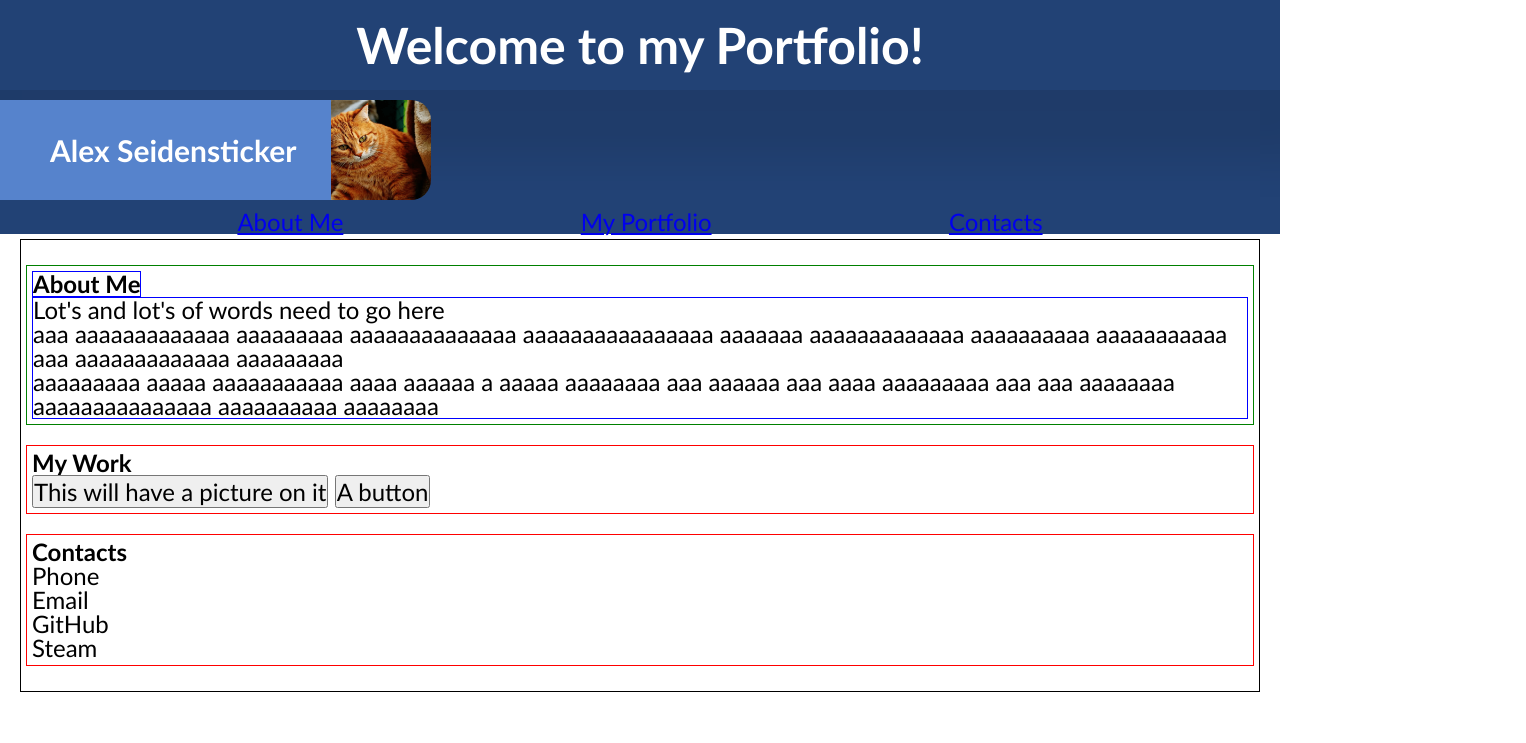
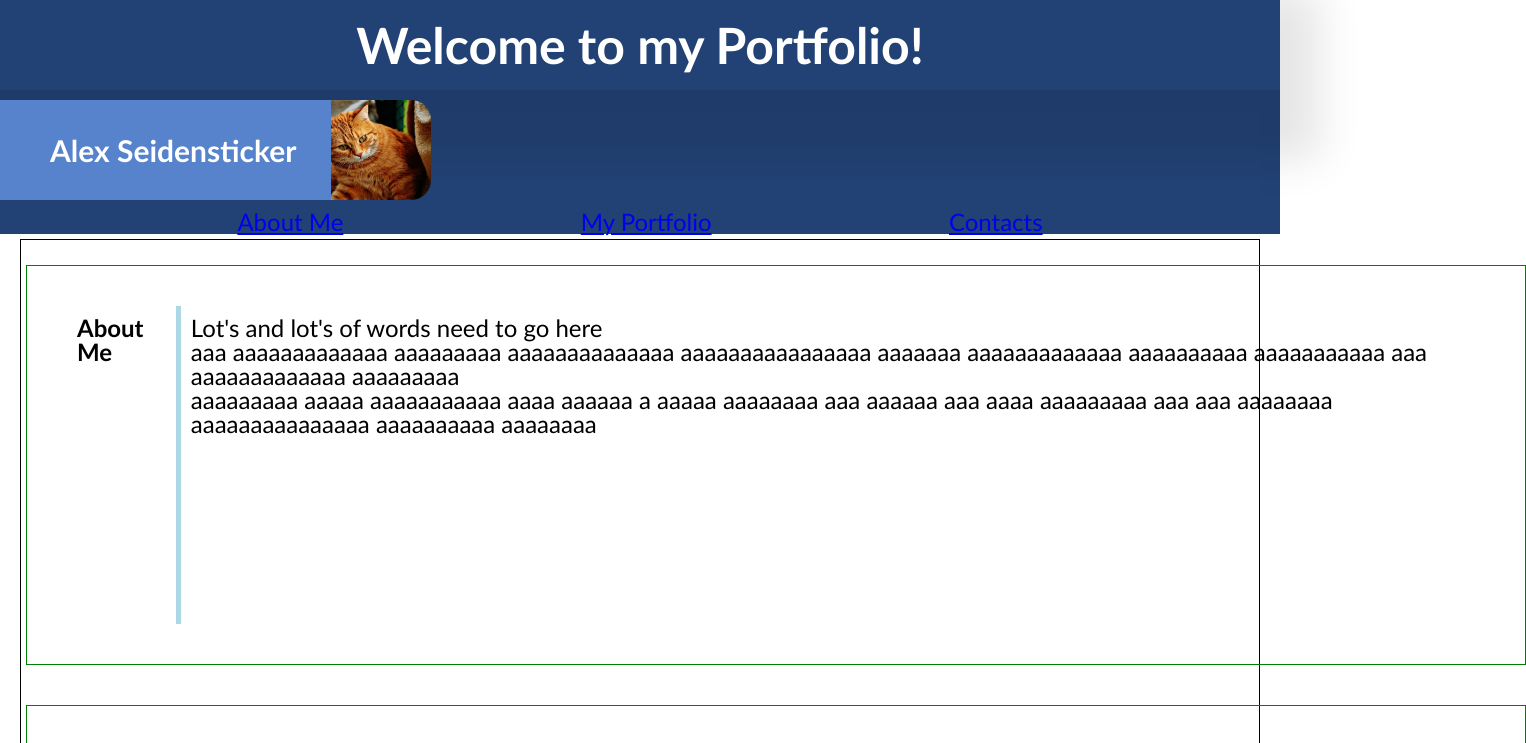
Before and after one commit to koi-as/portfolio_css_challenge, a plain HTML site: page index.html in a window 1280 px wide. Shown: the top 743 px of the page, 1526 px wide, since content can reach past the window. Drawn offline with Linux system fonts and the light colour scheme.

Commit message:
Updated the Sections in the CSS.

```diff
--- a/assets/css/style.css
+++ b/assets/css/style.css
@@ -52,6 +52,10 @@ main article {
     margin: 5px 20px;
     border: 1px solid black;
     padding: 5px;
+    display: flex;
+    flex-wrap: wrap;
+    flex-direction: column;
+    align-items: center;
 }
 
 main article section {
@@ -61,13 +65,63 @@ main article section {
 }
 
 .aboutMe {
-    flex-wrap: wrap;
+    display: flex;
+    height: 400px;
+    width: 1500px;
     border: 1px solid green;
+    padding: 40px;
 }
 
 .aboutMe h2,
 .aboutMe div {
     display: inline-block;
-    border: 1px solid blue;
     vertical-align: top;
+    padding: 10px;
 }
+
+.aboutMe h2 {
+    border-right: 5px solid lightblue;
+}
+
+.myWork {
+    display: flex;
+    height: 600px;
+    width: 1500px;
+    border: 1px solid green;
+    padding: 40px;
+}
+
+.myWork h2,
+.myWork div {
+    display: inline-block;
+    vertical-align: top;
+    padding: 10px;
+}
+
+.myWork h2 {
+    border-right: 5px solid lightblue;
+}
+
+.contactList {
+    display: flex;
+    height: 200px;
+    width: 1500px;
+    border: 1px solid green;
+    padding: 40px;
+}
+
+.contactList h2,
+.contactList nav {
+    display: inline-block;
+    vertical-align: top;
+    padding: 10px;
+}
+
+.contactList h2 {
+    border-right: 5px solid lightblue;
+}
+
+.contactList nav p {
+    display: inline-block;
+    word-spacing: 20px;
+}
--- a/index.html
+++ b/index.html
@@ -42,8 +42,10 @@
             <section class="myWork">
                 <!-- Work -->
                 <h2>My Work</h2>
-               <button>This will have a picture on it</button>
-               <button>A button</button>
+                <div>
+                    <button>This will have a picture on it</button>
+                    <button>A button</button>
+                </div>
             </section>
 
             <section class="contactList">
```
